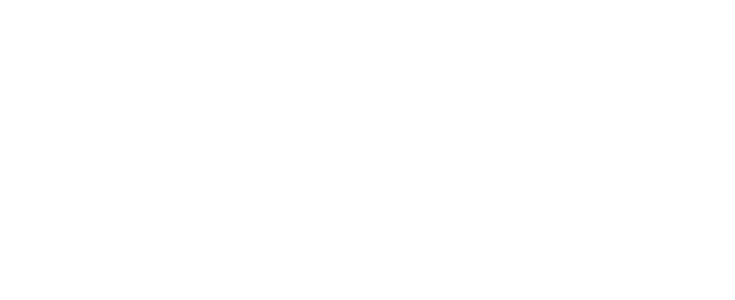
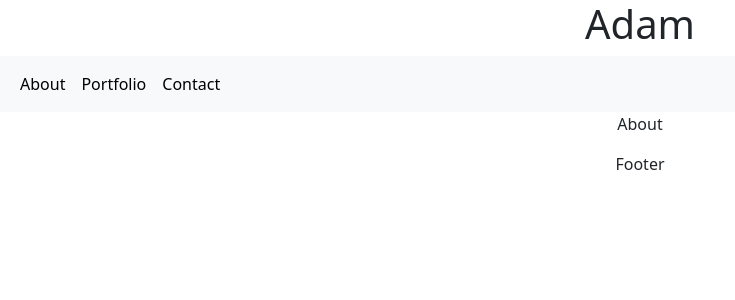
Before and after one commit to adam-brannon09/react_portfolio, a React (Create React App) app: page / in a window 1280 px wide. Shown: the top 300 px of the page, without its empty margins (0-735 px from the left). Built offline with nearby package versions, Linux system fonts and the light colour scheme.

Commit message:
worked with tutor to get portfolio started

```diff
--- a/package.json
+++ b/package.json
@@ -6,6 +6,7 @@
     "@testing-library/jest-dom": "^5.16.5",
     "@testing-library/react": "^11.1.0",
     "@testing-library/user-event": "^13.5.0",
+    "bootstrap": "^5.3.0",
     "react": "^17.0.2",
     "react-dom": "^17.0.2",
     "react-scripts": "5.0.1",
--- a/src/App.js
+++ b/src/App.js
@@ -1,10 +1,30 @@
+import React, {useState} from 'react';
+import './App.css';
+import About from './components/about';
+import Contact from './components/contact';
+import Header from './components/header';
+import Footer from './components/footer';
+import Project from './components/project';
+import Nav from './components/nav';
 
-import './App.css';
 
 function App() {
+// Logic
+  const [currentPage, setCurrentPage] = useState('About');
+  function setPage() {
+    if (currentPage === 'About') {
+      return <About />;
+    } else if (currentPage === 'Project') {
+      return <Project />;
+    } else if (currentPage === 'Contact') {
+      return <Contact />;
+    }
+  }
   return (
     <div className="App">
-
+      <Header setCurrentPage={setCurrentPage} />
+      {setPage()}
+      <Footer />
     </div>
   );
 }
--- /dev/null
+++ b/src/components/about.js
@@ -0,0 +1,11 @@
+import React from "react";
+
+function About() {
+
+
+    return (
+        <p>About</p>
+    )
+}
+
+export default About;
--- /dev/null
+++ b/src/components/contact.js
@@ -0,0 +1,11 @@
+import React from "react";
+
+function Contact() {
+
+
+    return (
+        <p>Contact</p>
+    )
+}
+
+export default Contact;
--- /dev/null
+++ b/src/components/footer.js
@@ -0,0 +1,11 @@
+import React from "react";
+
+function Footer() {
+
+
+    return (
+        <footer>Footer</footer>
+    )
+}
+
+export default Footer;
--- /dev/null
+++ b/src/components/header.js
@@ -0,0 +1,15 @@
+import React from "react";
+import Nav from './nav';
+function Header(props) {
+    const { setCurrentPage } = props;
+
+
+    return (
+        <header>
+            <h1>Adam</h1>
+            <Nav updatePage={setCurrentPage} />
+        </header>
+    )
+}
+
+export default Header;
--- /dev/null
+++ b/src/components/nav.js
@@ -0,0 +1,22 @@
+import React from "react";
+
+function Nav({updatePage}) {
+
+
+    return (
+        <nav class="navbar navbar-expand-lg navbar-light bg-light">
+            <div class="container-fluid">
+                <div class="collapse navbar-collapse" id="navbarNavAltMarkup">
+                    <div class="navbar-nav">
+                        <a class="nav-link active" aria-current="page" href="#" onClick={()=>updatePage('About')}>About</a>
+                        <a class="nav-link active" href="#" onClick={()=>updatePage('Project')}>Portfolio</a>
+                        <a class="nav-link active" href="#" onClick={()=>updatePage('Contact')}>Contact</a>
+
+                    </div>
+                </div>
+            </div>
+        </nav>
+    )
+}
+
+export default Nav;
--- /dev/null
+++ b/src/components/project.js
@@ -0,0 +1,11 @@
+import React from "react";
+
+function Project() {
+
+
+    return (
+        <h1> Projects </h1>
+    )
+}
+
+export default Project;
--- a/src/index.js
+++ b/src/index.js
@@ -1,6 +1,7 @@
 import React from 'react';
 import ReactDOM from 'react-dom';
 import App from './App';
+import 'bootstrap/dist/css/bootstrap.min.css';
 
 ReactDOM.render(
   <React.StrictMode>
```
Also changed, not shown: 1 other file (tests, documents, lock files or other folders).
